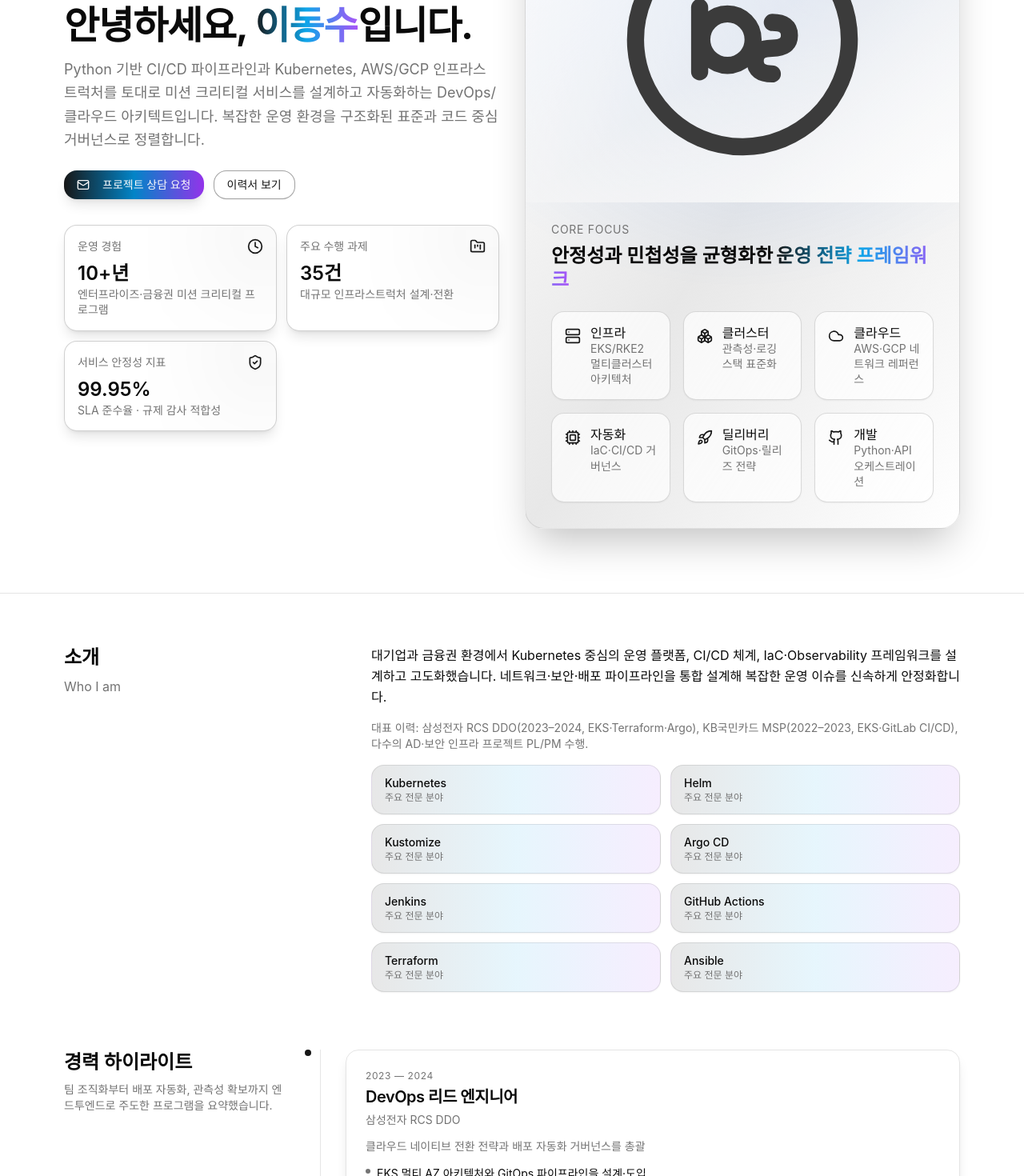
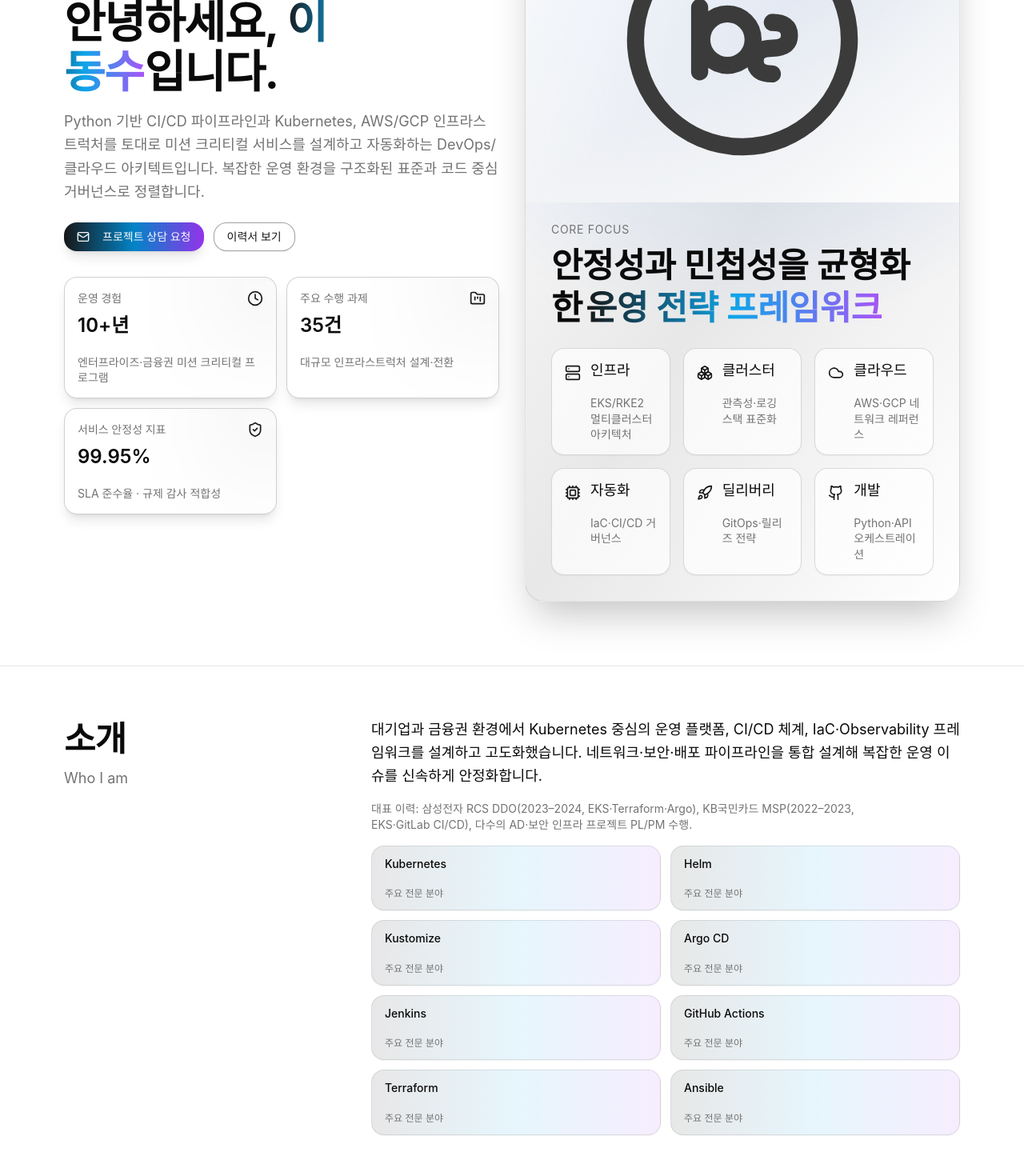
Before and after one commit to dslee1371/ds-portfolio-ta, a React (Vite) app: page / in a window 1280 px wide. Shown: the part 280-1750 px from the top of the page at 80% size. Built offline with nearby package versions, Linux system fonts and the light colour scheme.

Commit message:
Improve typography rhythm and reading width

```diff
--- a/src/Portfolio.tsx
+++ b/src/Portfolio.tsx
@@ -134,6 +134,7 @@ export default function Portfolio() {
             initial={{ opacity: 0, y: 14 }}
             animate={{ opacity: 1, y: 0 }}
             transition={{ duration: 0.5 }}
+            className="max-w-[72ch]"
           >
             <Badge
               variant="secondary"
@@ -141,10 +142,10 @@ export default function Portfolio() {
             >
               SRE · DevOps · Cloud Architecture
             </Badge>
-            <h1 className="text-3xl sm:text-4xl md:text-5xl font-bold tracking-tight leading-tight">
+            <h1 className="font-bold tracking-tight text-balance">
               안녕하세요, <span className="bg-gradient-to-r from-primary via-sky-500 to-purple-500 bg-clip-text text-transparent">이동수</span>입니다.
             </h1>
-            <p className="mt-4 text-muted-foreground text-lg leading-relaxed">
+            <p className="mt-4 text-muted-foreground leading-relaxed">
               Python 기반 CI/CD 파이프라인과 Kubernetes, AWS/GCP 인프라스트럭처를 토대로
               미션 크리티컬 서비스를 설계하고 자동화하는 DevOps/클라우드 아키텍트입니다.
               복잡한 운영 환경을 구조화된 표준과 코드 중심 거버넌스로 정렬합니다.
@@ -214,7 +215,7 @@ export default function Portfolio() {
               />
               <CardContent className="relative z-10 p-6 pt-6 md:p-8 md:pt-6">
                 <p className="text-sm uppercase tracking-wider text-muted-foreground">Core Focus</p>
-                <h2 className="mt-2 text-2xl font-semibold leading-tight">
+                <h2 className="mt-2 font-semibold leading-tight text-balance">
                   안정성과 민첩성을 균형화한
                   <span className="ml-1 bg-gradient-to-r from-primary via-sky-500 to-purple-500 bg-clip-text text-transparent">
                     운영 전략 프레임워크
--- a/src/index.css
+++ b/src/index.css
@@ -63,9 +63,52 @@
     outline: 3px solid hsl(var(--ring));
     outline-offset: 4px;
   }
+  :root {
+    --reading-max: min(72ch, 100%);
+  }
+
   body {
     @apply bg-background text-foreground antialiased;
     font-family: "Pretendard Variable", "Inter", "Noto Sans KR", system-ui, sans-serif;
+    font-size: clamp(1rem, 0.96rem + 0.35vw, 1.125rem);
+    line-height: 1.65;
+  }
+
+  h1 {
+    font-size: clamp(2.5rem, 2rem + 2.6vw, 3.5rem);
+    line-height: 1.1;
+    letter-spacing: -0.015em;
+  }
+
+  h2 {
+    font-size: clamp(1.875rem, 1.55rem + 1.4vw, 2.75rem);
+    line-height: 1.25;
+    letter-spacing: -0.01em;
+  }
+
+  p,
+  ul,
+  ol,
+  blockquote {
+    max-width: var(--reading-max);
+  }
+
+  p {
+    margin-block: 0;
+  }
+
+  p + p,
+  p + ul,
+  p + ol,
+  ul + p,
+  ol + p,
+  blockquote + p,
+  p + blockquote {
+    margin-top: clamp(1rem, 0.9rem + 0.4vw, 1.6rem);
+  }
+
+  li {
+    line-height: 1.6;
   }
   .skip-link {
     position: absolute;
--- a/src/sections/AboutSection.tsx
+++ b/src/sections/AboutSection.tsx
@@ -25,10 +25,10 @@ export default function AboutSection() {
     <section id="about" className="mx-auto max-w-6xl px-4 py-8">
       <div className="grid md:grid-cols-3 gap-8">
         <div>
-          <h2 className="text-2xl font-bold">소개</h2>
+          <h2 className="font-bold text-balance">소개</h2>
           <p className="mt-2 text-muted-foreground">Who I am</p>
         </div>
-        <div className="md:col-span-2 space-y-4 leading-relaxed">
+        <div className="md:col-span-2 space-y-4 leading-relaxed max-w-[72ch]">
           <p>
             대기업과 금융권 환경에서 Kubernetes 중심의 운영 플랫폼, CI/CD 체계, IaC·Observability 프레임워크를 설계하고 고도화했습니다.
             네트워크·보안·배포 파이프라인을 통합 설계해 복잡한 운영 이슈를 신속하게 안정화합니다.
--- a/src/sections/ContactSection.tsx
+++ b/src/sections/ContactSection.tsx
@@ -13,8 +13,8 @@ export default function ContactSection() {
           <Badge variant="outline" className="w-fit rounded-xl">
             Let's talk
           </Badge>
-          <CardTitle className="text-3xl">프로젝트 컨설팅 문의</CardTitle>
-          <CardDescription className="max-w-2xl text-base text-muted-foreground">
+          <CardTitle className="text-balance">프로젝트 컨설팅 문의</CardTitle>
+          <CardDescription className="max-w-[72ch] text-base text-muted-foreground">
             핵심 요구사항을 공유해 주시면 비즈니스 목표와 우선순위에 맞춘 실행 전략을 설계해 드립니다.
           </CardDescription>
         </CardHeader>
--- a/src/sections/ExperienceSection.tsx
+++ b/src/sections/ExperienceSection.tsx
@@ -43,8 +43,8 @@ export default function ExperienceSection() {
   return (
     <section className="mx-auto max-w-6xl px-4 py-10">
       <div className="grid gap-6 md:grid-cols-[280px_1fr]">
-        <div>
-          <h2 className="text-2xl font-bold">경력 하이라이트</h2>
+        <div className="max-w-[72ch]">
+          <h2 className="font-bold text-balance">경력 하이라이트</h2>
           <p className="mt-2 text-muted-foreground text-sm">
             팀 조직화부터 배포 자동화, 관측성 확보까지 엔드투엔드로 주도한 프로그램을 요약했습니다.
           </p>
--- a/src/sections/ProjectsSection.tsx
+++ b/src/sections/ProjectsSection.tsx
@@ -67,7 +67,7 @@ export default function ProjectsSection() {
 
   return (
     <section id="projects" className="mx-auto max-w-6xl px-4 py-8">
-      <h2 className="text-2xl font-bold mb-4">선정 프로젝트</h2>
+      <h2 className="mb-4 font-bold text-balance">선정 프로젝트</h2>
 
       <div className="mb-4 flex flex-col gap-3">
         <div className="relative">
--- a/src/sections/SkillsSection.tsx
+++ b/src/sections/SkillsSection.tsx
@@ -23,7 +23,7 @@ const SKILLS = [
 export default function SkillsSection() {
   return (
     <section id="skills" className="mx-auto max-w-6xl px-4 py-8">
-      <h2 className="text-2xl font-bold mb-6">기술 스택</h2>
+      <h2 className="mb-6 font-bold text-balance">기술 스택</h2>
       <div className="grid sm:grid-cols-2 md:grid-cols-3 lg:grid-cols-4 gap-3">
         {SKILLS.map((skill) => (
           <motion.div
```
